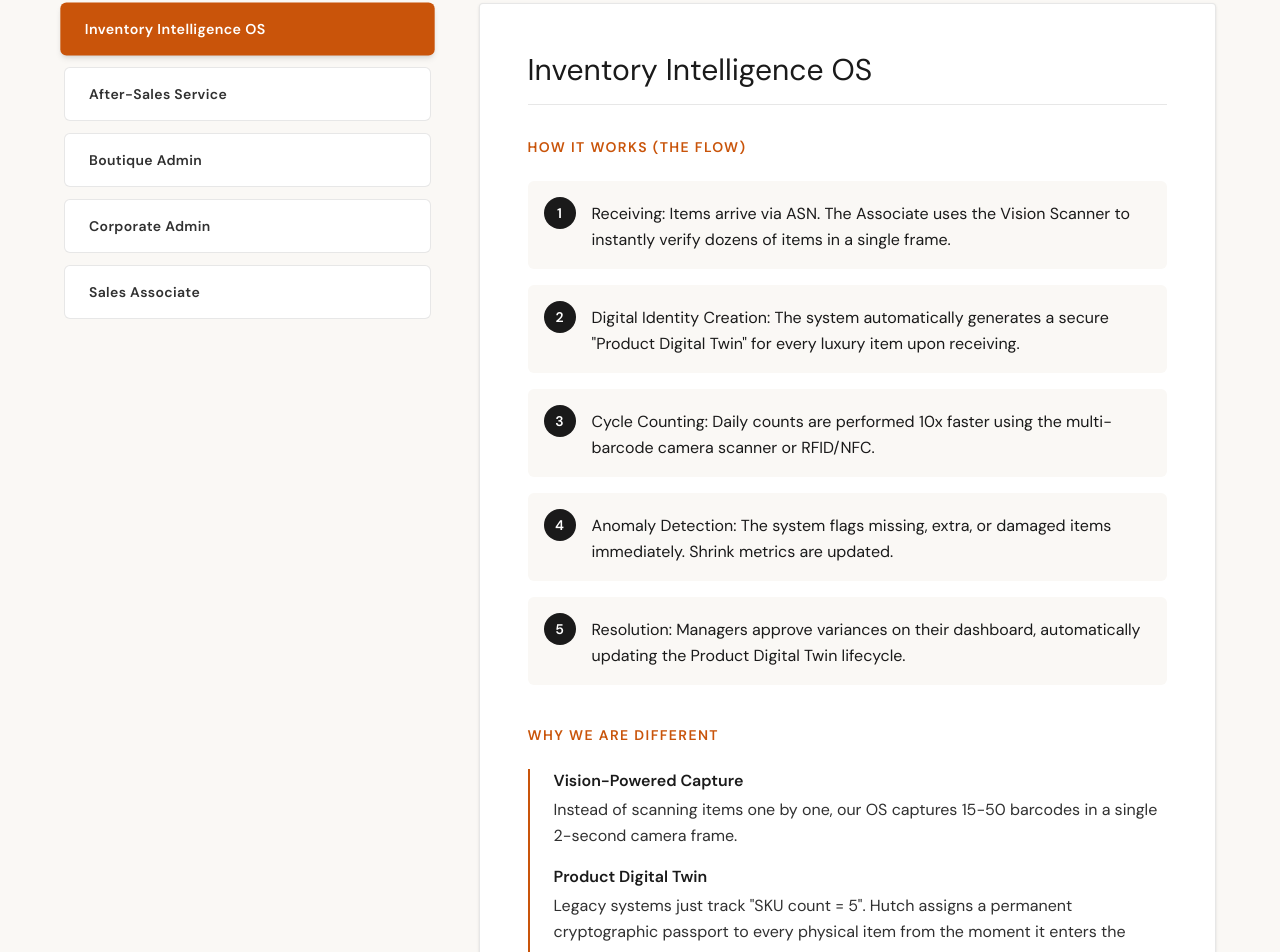
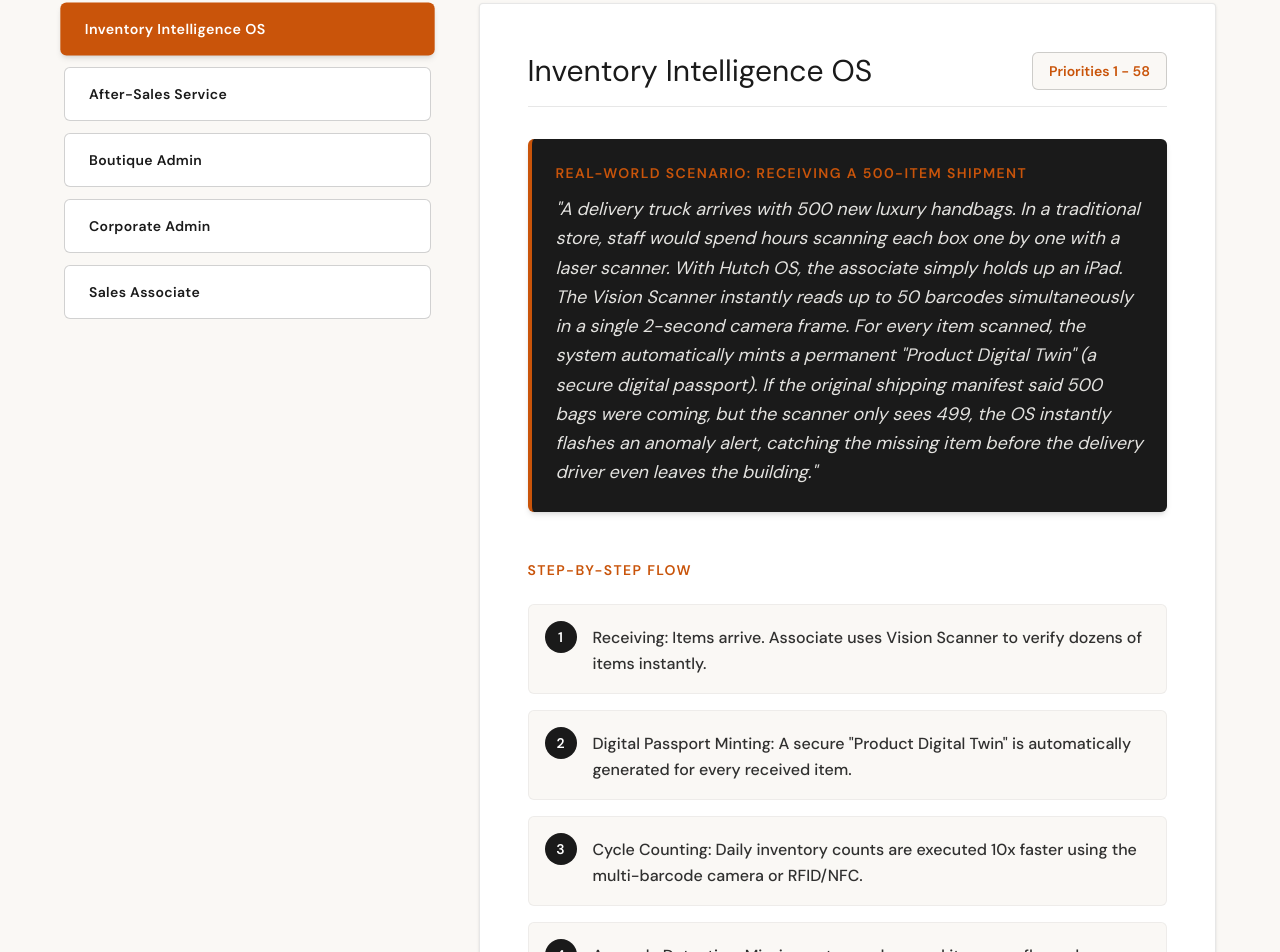
Before and after one commit to the-forgotten-polymath/Team-8-Infy, a Next.js app in the folder corporate-workflow-visualizer/: page /flow-explanation in a window 1280 px wide. Shown: the part 229-1181 px from the top of the page. Built offline with nearby package versions, Linux system fonts and the light colour scheme.

Commit message:
Rewrite flow explanations with detailed real-world scenarios and priority ranges

```diff
--- a/corporate-workflow-visualizer/src/app/flow-explanation/page.tsx
+++ b/corporate-workflow-visualizer/src/app/flow-explanation/page.tsx
@@ -5,76 +5,101 @@
 const flowData = [
   {
     section: 'Inventory Intelligence OS',
+    priorityRange: 'Priorities 1 - 58',
+    scenario: {
+      title: 'Real-World Scenario: Receiving a 500-Item Shipment',
+      text: 'A delivery truck arrives with 500 new luxury handbags. In a traditional store, staff would spend hours scanning each box one by one with a laser scanner. With Hutch OS, the associate simply holds up an iPad. The Vision Scanner instantly reads up to 50 barcodes simultaneously in a single 2-second camera frame. For every item scanned, the system automatically mints a permanent "Product Digital Twin" (a secure digital passport). If the original shipping manifest said 500 bags were coming, but the scanner only sees 499, the OS instantly flashes an anomaly alert, catching the missing item before the delivery driver even leaves the building.'
+    },
     flow: [
-      '1. Receiving: Items arrive via ASN. The Associate uses the Vision Scanner to instantly verify dozens of items in a single frame.',
-      '2. Digital Identity Creation: The system automatically generates a secure "Product Digital Twin" for every luxury item upon receiving.',
-      '3. Cycle Counting: Daily counts are performed 10x faster using the multi-barcode camera scanner or RFID/NFC.',
-      '4. Anomaly Detection: The system flags missing, extra, or damaged items immediately. Shrink metrics are updated.',
-      '5. Resolution: Managers approve variances on their dashboard, automatically updating the Product Digital Twin lifecycle.'
+      '1. Receiving: Items arrive. Associate uses Vision Scanner to verify dozens of items instantly.',
+      '2. Digital Passport Minting: A secure "Product Digital Twin" is automatically generated for every received item.',
+      '3. Cycle Counting: Daily inventory counts are executed 10x faster using the multi-barcode camera or RFID/NFC.',
+      '4. Anomaly Detection: Missing, extra, or damaged items are flagged immediately. Shrink metrics update in real-time.',
+      '5. Resolution: Managers review and approve variances on their dashboard, creating an immutable audit trail.'
     ],
     differentiators: [
-      'Vision-Powered Capture: Instead of scanning items one by one, our OS captures 15-50 barcodes in a single 2-second camera frame.',
-      'Product Digital Twin: Legacy systems just track "SKU count = 5". Hutch assigns a permanent cryptographic passport to every physical item from the moment it enters the store.',
-      'Predictive Shrink Analytics: Rather than waiting for a monthly audit to discover loss, our OS uses ML to predict stockouts and flag shrink risks in real-time.'
+      'Vision-Powered Capture: We replace single-item laser scanning with multi-item computer vision, saving thousands of labor hours.',
+      'Product Digital Twin: We don\'t just track "SKU count = 5". Every physical item gets a unique, permanent cryptographic identity from the moment it enters the store.',
+      'Predictive Shrink Analytics: Instead of discovering a stolen item during a yearly audit, ML algorithms predict stockouts and flag anomalies instantly.'
     ]
   },
   {
     section: 'After-Sales Service',
+    priorityRange: 'Priorities 59 - 114',
+    scenario: {
+      title: 'Real-World Scenario: The Scratched Luxury Watch',
+      text: 'A VIP client walks in with a deeply scratched luxury watch. Instead of the associate subjectively guessing the repair cost and timeline, they use the OS AI Triage tool. The app recognizes the watch model and damage type, instantly generating an accurate quote of $400 and a 3-week turnaround. The client agrees. The OS immediately issues a "Loaner Watch," linking the loaner\'s digital ID to the client\'s profile so it doesn\'t get lost. As the watch moves to the repair center, the client tracks its exact progress live on their phone—just like tracking a pizza delivery. Once repaired, the service history is permanently etched into the watch\'s Digital Twin.'
+    },
     flow: [
-      '1. Triage: Client brings in an item for repair. The Associate uses the AI-driven triage tool to diagnose the issue and estimate cost.',
-      '2. Loaner Issuance: If needed, the system seamlessly issues a loaner item, linking its digital identity to the repair ticket.',
-      '3. Shipment: The item is securely tracked and shipped to the central service center, updating its digital passport.',
-      '4. Transparency: The client tracks the repair progress via a self-service portal (Customer App).',
-      '5. Return: The repaired item is shipped back, the loaner is returned, and the digital twin logs the service history permanently.'
+      '1. AI Triage: Client brings in a damaged item. The AI tool instantly diagnoses the issue, estimates cost, and predicts turnaround time.',
+      '2. Loaner Issuance: A temporary loaner item is seamlessly issued, linking its digital identity to the active repair ticket.',
+      '3. Secure Shipment: The damaged item is tracked and shipped to the central service center, updating its digital passport.',
+      '4. Client Transparency: The customer monitors the exact repair stage via a live, self-service tracking portal.',
+      '5. Return & Log: The repaired item is returned, the loaner is checked back in, and the digital twin logs the service history permanently.'
     ],
     differentiators: [
-      'AI-Driven Triage: Legacy solutions rely on staff guessing repair times. We use historical ML data to provide instant, accurate triage.',
-      'Digital Twin Updating: A repair isn\'t just a ticket; it becomes a permanent part of the item\'s digital passport, proving provenance and service history.',
-      'Omnichannel Client Transparency: Customers don\'t need to call the store; they have real-time visibility into the exact stage of their repair.'
+      'AI-Driven Triage: Legacy systems rely on staff guessing repair times. We use historical ML data to provide instant, highly accurate triage.',
+      'Digital Twin Updating: A repair isn\'t just a paper ticket; it becomes a permanent, verifiable part of the item\'s digital passport.',
+      'Omnichannel Client Transparency: Customers never have to call the store asking "is my watch ready?" because they have real-time visibility.'
     ]
   },
   {
     section: 'Boutique Admin',
+    priorityRange: 'Priorities 115 - 172',
+    scenario: {
+      title: 'Real-World Scenario: Surviving the Saturday Rush',
+      text: 'It\'s a chaotic Saturday afternoon. The boutique manager looks at the OS Dashboard. The predictive AI knows that 5 VIP clients are scheduled to arrive at 2:00 PM, and the physical in-store heatmaps show massive crowding near the shoe section. The OS automatically pings two associates currently on break, asking them to return 5 minutes early, and assigns them directly to the VIPs based on their past purchase history. Meanwhile, walk-in customers are seamlessly added to a digital waitlist queue. The manager orchestrates the entire floor without leaving their iPad, ensuring zero VIP wait time and perfectly optimized staff deployment.'
+    },
     flow: [
-      '1. Daily Prep: The Store Manager opens the dashboard to view real-time VIP appointments and expected traffic.',
-      '2. Smart Scheduling: Staff are automatically allocated based on the predictive traffic model and their specific skill sets.',
-      '3. In-Store Heatmap: The manager views the physical heatmap of the store to deploy staff to high-traffic or "cold" zones.',
-      '4. Queue Management: VIP walk-ins are seamlessly added to a digital queue, routing them to the best-matched available associate.',
-      '5. End-of-Day: The OS generates automated performance reports for the boutique, reducing manager admin time by 80%.'
+      '1. Daily Prep: The Store Manager opens the dashboard to view predictive traffic and real-time VIP appointments.',
+      '2. Smart Scheduling: Staff are automatically allocated based on expected foot traffic and their specific product expertise.',
+      '3. In-Store Heatmaps: The manager views a live physical heatmap of the store to deploy staff to high-traffic or "cold" zones.',
+      '4. VIP Queue Management: Walk-ins are added to a digital queue, routing them to the best-matched available associate.',
+      '5. End-of-Day: The OS generates automated performance reports, reducing manager admin time by up to 80%.'
     ],
     differentiators: [
-      'Predictive Traffic Heatmaps: We integrate physical store sensor data to show exactly where clients are lingering, unlike static footfall counters.',
-      'Skill-Based Routing: Associates aren\'t just assigned randomly; the VIP queue routes clients to staff based on purchase history and expertise.',
+      'Predictive Traffic Heatmaps: We integrate physical store sensor data to show exactly where clients are lingering, far beyond static door counters.',
+      'Skill-Based Routing: Associates aren\'t assigned randomly. The VIP queue matches clients to staff based on purchase history and language skills.',
       'Holistic Dashboarding: Managers no longer switch between 5 different apps for schedule, inventory, and sales—it\'s all unified in one OS.'
     ]
   },
   {
     section: 'Corporate Admin',
+    priorityRange: 'Priorities 173 - 230',
+    scenario: {
+      title: 'Real-World Scenario: Global Inventory Rebalancing',
+      text: 'A Regional Director in Paris opens the Global Dashboard. They notice the "Inventory Accuracy Score" for the London boutique has dropped to a \'C\' grade. Drilling down, they see a specific line of winter jackets is completely sold out in London, but sitting untouched as deadstock in a Miami boutique. Using the "Dynamic Reallocation" feature, the Director clicks one button. The OS automatically generates the transfer manifests, alerting Miami to pack the jackets and shipping them directly to London to capture the demand. The entire global ecosystem is optimized in three clicks.'
+    },
     flow: [
       '1. Global View: Regional managers open the ecosystem dashboard to see a unified view of all global boutiques.',
       '2. Performance Tracking: Real-time metrics compare store performances, inventory accuracy, and sales conversion rates.',
       '3. Logistics Oversight: Corporate monitors inter-store transfers and service center SLAs globally.',
-      '4. Product Lifecycle: They can trace the journey of any specific luxury item from manufacturing to after-sales.',
-      '5. Strategic Actions: Push new visual merchandising guidelines, update pricing, or reallocate inventory across regions instantly.'
+      '4. Product Lifecycle Tracing: Trace the journey of any specific luxury item from manufacturing to after-sales across the world.',
+      '5. Strategic Actions: Push new visual merchandising guidelines, update pricing, or dynamically reallocate inventory across regions.'
     ],
     differentiators: [
       'True Ecosystem Visibility: Competitors offer fragmented tools for CRM vs Inventory. Hutch provides a single pane of glass for the entire retail ecosystem.',
-      'Automated Compliance: The system automatically scores stores on SOP compliance without needing manual regional audits.',
+      'Automated Compliance: The system automatically scores stores on Standard Operating Procedure (SOP) compliance without needing manual regional audits.',
       'Dynamic Reallocation: Uses AI to suggest moving deadstock from one boutique to another where demand is predicted to be higher.'
     ]
   },
   {
     section: 'Sales Associate',
+    priorityRange: 'Priorities 231 - 288',
+    scenario: {
+      title: 'Real-World Scenario: The Hyper-Personalized Remote Sale',
+      text: 'An associate gets an ML-driven push notification: "Your top client, Emma, usually buys a new silk scarf every October. A new collection just arrived." The associate taps the notification, which automatically generates a highly personalized, secure "Micro-site" link featuring the exact scarves Emma will love. They text her the link. Emma opens it on her phone, views the scarves in 3D, and buys one with Apple Pay in a single tap. The transaction is credited to the associate. Instantly, the scarf\'s Product Digital Twin is transferred to Emma\'s digital wallet, proving its authenticity forever.'
+    },
     flow: [
-      '1. Clienteling: Associate receives an ML-driven notification that a top client is likely to buy a specific new arrival.',
-      '2. Outreach: Associate uses the unified messaging platform to send a hyper-personalized, shoppable link to the client.',
-      '3. Visit: Client arrives in-store. The Associate instantly accesses their 360-degree profile, including wishlists and past repairs.',
-      '4. Discovery: The Associate uses real-time inventory lookup (across all global stores) to find the exact variant the client wants.',
-      '5. Checkout: Seamless mobile checkout on the shop floor, followed by an automated post-purchase digital twin certificate issuance.'
+      '1. Clienteling 2.0: Associate receives an ML-driven notification that a top client is likely to buy a specific new arrival.',
+      '2. Remote Outreach: Associate uses the unified platform to send a hyper-personalized, shoppable link directly to the client.',
+      '3. In-Store Visit: If the client visits, the Associate instantly accesses their 360-degree profile, including wishlists and past repairs.',
+      '4. Global Discovery: The Associate uses real-time inventory lookup across all global stores to find the exact variant the client wants.',
+      '5. Seamless Checkout: Mobile checkout on the shop floor is followed by an automated post-purchase digital twin certificate transfer.'
     ],
     differentiators: [
-      'Clienteling 2.0: We move beyond "birthday reminders" to ML-driven predictive product recommendations based on global purchasing habits.',
-      'Remote Selling: Associates can create secure, personalized micro-sites for clients to check out remotely with one tap.',
+      'Predictive Recommendations: We move beyond basic "birthday reminders" to ML-driven predictive product recommendations based on global purchasing habits.',
+      'Frictionless Remote Selling: Associates can create secure, personalized micro-sites for clients to check out remotely with one tap.',
       'Unified Profile: The CRM merges sales data, service/repair history, and digital twins, giving the Associate absolute context on the client.'
     ]
   }
@@ -91,7 +116,7 @@
             Flow Explanations <span className="text-[#C9540A] italic">& Differentiators</span>
           </h1>
           <p className="mt-4 text-[#1A1A1A]/90 max-w-3xl text-lg">
-            Understand how each module works in plain language, and discover exactly how the Hutch ecosystem outpaces legacy retail solutions.
+            Understand how each module works through real-world scenarios, and discover exactly how the Hutch ecosystem outpaces legacy retail solutions.
           </p>
         </header>
 
@@ -105,7 +130,7 @@
                 className={`text-left px-6 py-4 rounded-md text-sm font-bold tracking-wide transition-all ${
                   activeSection.section === data.section
                   ? 'bg-[#C9540A] text-white shadow-md scale-[1.02]'
-                  : 'bg-white border border-[#1A1A1A]/10 text-[#1A1A1A]/90 hover:border-[#C9540A] hover:text-[#C9540A]'
+                  : 'bg-white border border-[#1A1A1A]/20 text-[#1A1A1A] hover:border-[#C9540A] hover:text-[#C9540A]'
                 }`}
               >
                 {data.section}
@@ -115,21 +140,36 @@
 
           {/* Content Area */}
           <div className="lg:w-2/3 bg-white border border-[#1A1A1A]/10 p-8 md:p-12 rounded-sm shadow-sm">
-            <h2 className="text-3xl font-playfair mb-8 pb-4 border-b border-[#1A1A1A]/10">
-              {activeSection.section}
-            </h2>
+            <div className="flex flex-col md:flex-row md:items-center justify-between mb-8 pb-4 border-b border-[#1A1A1A]/10 gap-4">
+              <h2 className="text-3xl font-playfair text-[#1A1A1A]">
+                {activeSection.section}
+              </h2>
+              <div className="inline-flex items-center px-4 py-2 bg-[#FAF8F5] border border-[#1A1A1A]/20 rounded-md text-sm font-bold text-[#C9540A]">
+                {activeSection.priorityRange}
+              </div>
+            </div>
 
-            <div className="mb-10">
+            {/* Real World Scenario */}
+            <div className="mb-12 bg-[#1A1A1A] text-[#FAF8F5] p-6 rounded-md shadow-md border-l-4 border-[#C9540A]">
+              <h3 className="text-sm uppercase tracking-widest font-bold text-[#C9540A] mb-3">
+                {activeSection.scenario.title}
+              </h3>
+              <p className="text-[#FAF8F5]/90 leading-relaxed text-lg font-playfair italic">
+                "{activeSection.scenario.text}"
+              </p>
+            </div>
+
+            <div className="mb-12">
               <h3 className="text-sm uppercase tracking-widest font-bold text-[#C9540A] mb-6">
-                How It Works (The Flow)
+                Step-by-Step Flow
               </h3>
               <div className="flex flex-col gap-4">
                 {activeSection.flow.map((step, idx) => (
-                  <div key={idx} className="flex items-start gap-4 p-4 bg-[#FAF8F5] rounded-md">
+                  <div key={idx} className="flex items-start gap-4 p-4 bg-[#FAF8F5] rounded-md border border-[#1A1A1A]/5 hover:border-[#C9540A]/30 transition-colors">
                     <div className="w-8 h-8 shrink-0 rounded-full bg-[#1A1A1A] text-white flex items-center justify-center font-bold text-sm">
                       {idx + 1}
                     </div>
-                    <p className="text-[#1A1A1A] leading-relaxed mt-1">
+                    <p className="text-[#1A1A1A]/90 leading-relaxed mt-1 font-medium">
                       {step.substring(3)}
                     </p>
                   </div>
@@ -141,13 +181,13 @@
               <h3 className="text-sm uppercase tracking-widest font-bold text-[#C9540A] mb-6">
                 Why We Are Different
               </h3>
-              <div className="flex flex-col gap-4 border-l-2 border-[#C9540A] pl-6">
+              <div className="flex flex-col gap-6 border-l-2 border-[#C9540A] pl-6">
                 {activeSection.differentiators.map((diff, idx) => {
                   const [title, desc] = diff.split(': ');
                   return (
-                    <div key={idx}>
-                      <strong className="text-[#1A1A1A] block mb-1">{title}</strong>
-                      <p className="text-[#1A1A1A]/90 leading-relaxed">{desc}</p>
+                    <div key={idx} className="bg-[#FAF8F5]/50 p-4 rounded-r-md">
+                      <strong className="text-[#1A1A1A] block mb-2 text-lg">{title}</strong>
+                      <p className="text-[#1A1A1A]/80 leading-relaxed">{desc}</p>
                     </div>
                   );
                 })}
```
